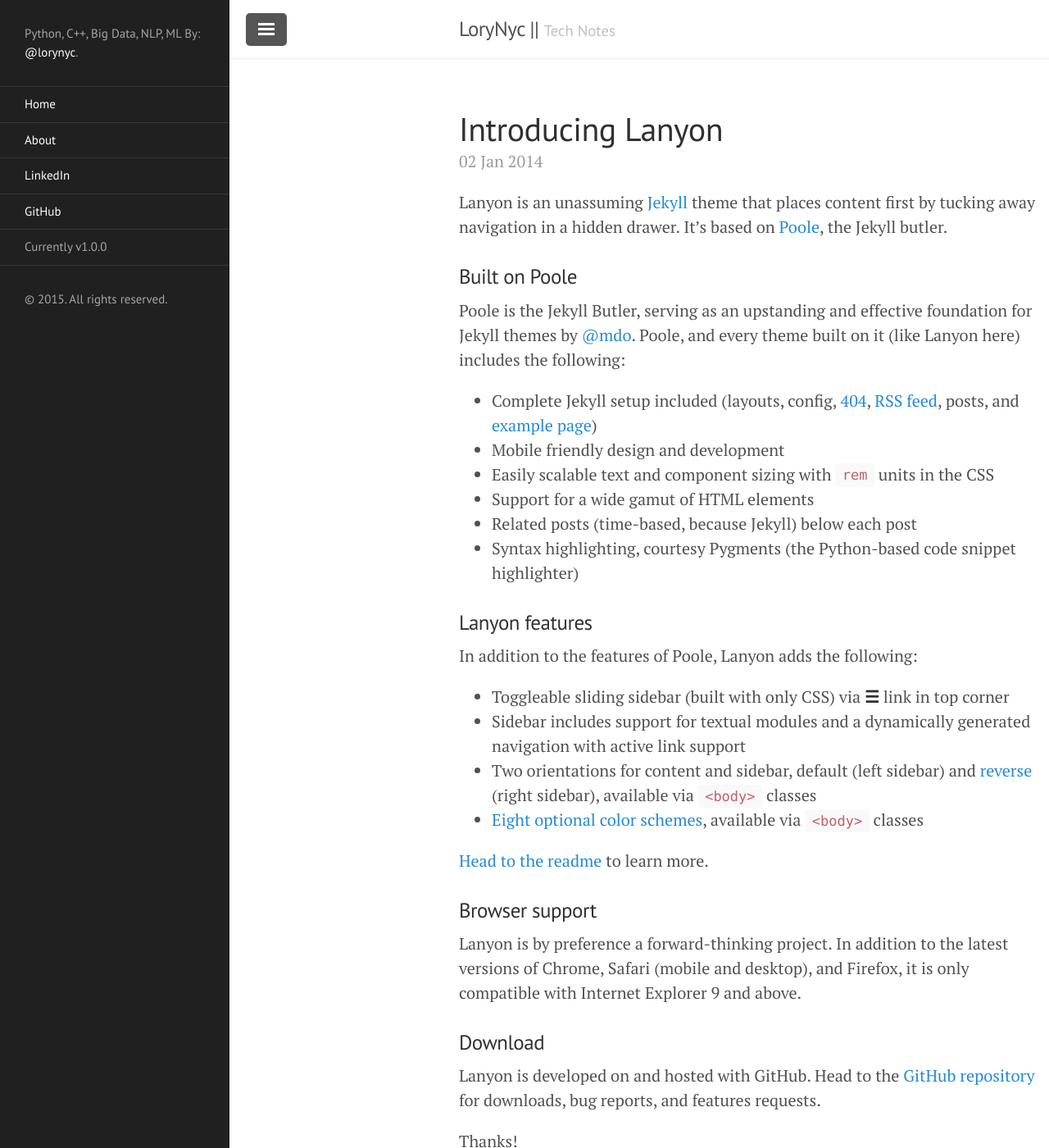
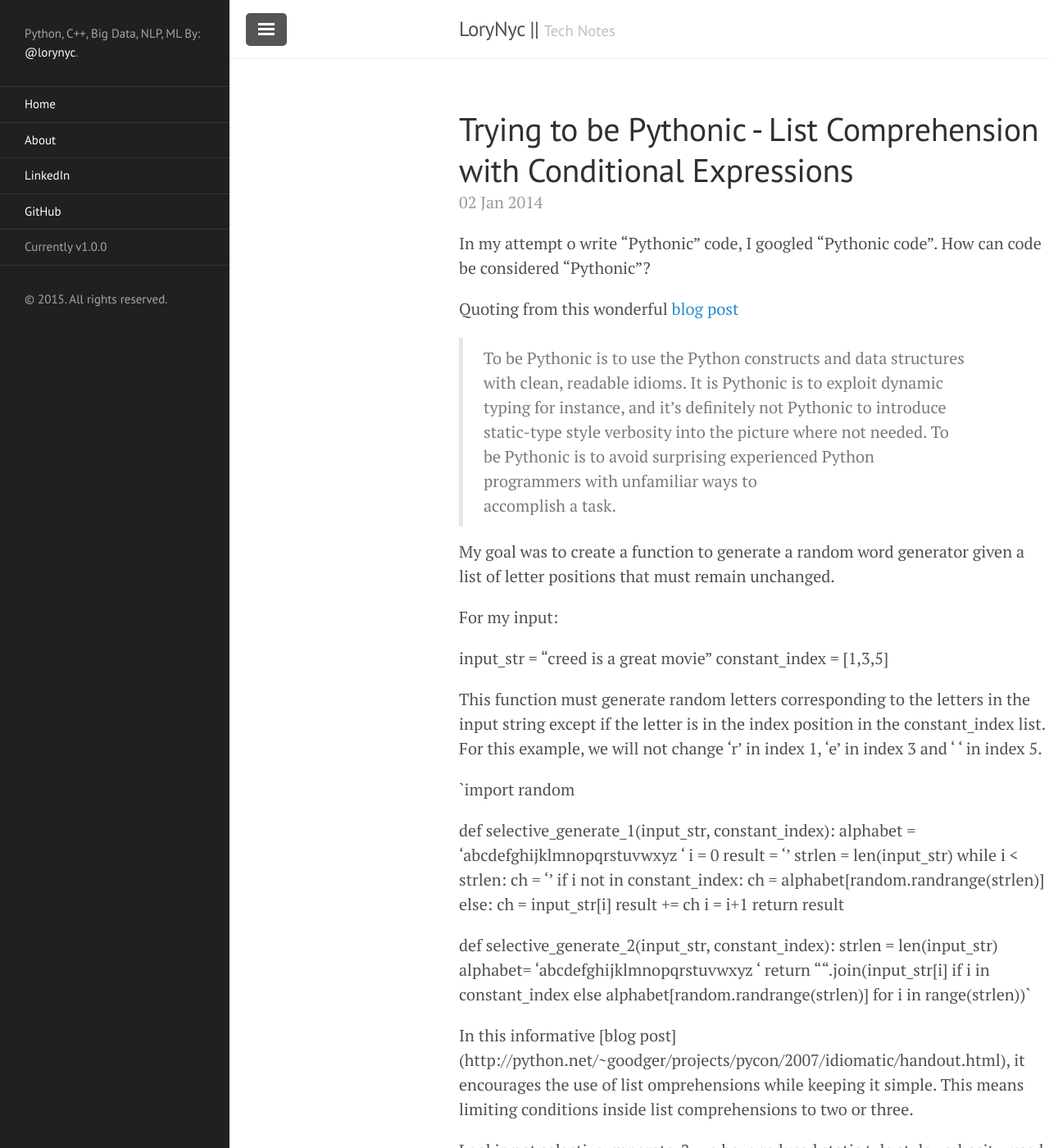
Before and after one commit to loryfelnunez/loryn808.github.io, a Jekyll site: the page built from _posts/2014-01-02-introducing-lanyon.md, in a window 1280 px wide and 1400 px high. Shown: the whole window at 82% size. Built offline with Jekyll 4.4.1, drawn with Linux system fonts in a browser that asks for light colours; some of the changed text lies outside the part shown.

Commit message:
Update 2014-01-02-introducing-lanyon.md

```diff
--- a/_posts/2014-01-02-introducing-lanyon.md
+++ b/_posts/2014-01-02-introducing-lanyon.md
@@ -1,38 +1,53 @@
 ---
 layout: post
-title: Introducing Lanyon
+title: Trying to be Pythonic - List Comprehension with Conditional Expressions
 ---
 
-Lanyon is an unassuming [Jekyll](http://jekyllrb.com) theme that places content first by tucking away navigation in a hidden drawer. It's based on [Poole](http://getpoole.com), the Jekyll butler.
+In my attempt o write "Pythonic" code, I googled "Pythonic code".  How can code be considered "Pythonic"?
 
-### Built on Poole
+Quoting from this wonderful [blog post](http://blog.startifact.com/posts/older/what-is-pythonic.html)
 
-Poole is the Jekyll Butler, serving as an upstanding and effective foundation for Jekyll themes by [@mdo](https://twitter.com/mdo). Poole, and every theme built on it (like Lanyon here) includes the following:
+> To be Pythonic is to use the Python constructs and data structures with clean, readable idioms. It is Pythonic is to
+  exploit dynamic typing for instance, and it's definitely not Pythonic to introduce static-type style verbosity into the
+  picture where not needed. To be Pythonic is to avoid surprising experienced Python programmers with unfamiliar ways to
+  accomplish a task.
 
-* Complete Jekyll setup included (layouts, config, [404](/404), [RSS feed](/atom.xml), posts, and [example page](/about))
-* Mobile friendly design and development
-* Easily scalable text and component sizing with `rem` units in the CSS
-* Support for a wide gamut of HTML elements
-* Related posts (time-based, because Jekyll) below each post
-* Syntax highlighting, courtesy Pygments (the Python-based code snippet highlighter)
+My goal was to create a function to generate a random word generator given a list of letter positions that must remain unchanged.
 
-### Lanyon features
+For my input:
 
-In addition to the features of Poole, Lanyon adds the following:
+input_str = "creed is a great movie"
+constant_index = [1,3,5]
 
-* Toggleable sliding sidebar (built with only CSS) via **☰** link in top corner
-* Sidebar includes support for textual modules and a dynamically generated navigation with active link support
-* Two orientations for content and sidebar, default (left sidebar) and [reverse](https://github.com/poole/lanyon#reverse-layout) (right sidebar), available via `<body>` classes
-* [Eight optional color schemes](https://github.com/poole/lanyon#themes), available via `<body>` classes
+This function must generate random letters corresponding to the letters in the input string except if the letter is in the index position in the constant_index list.  For this example, we will not change 'r' in index 1, 'e' in index 3 and ' ' in index 5.
 
-[Head to the readme](https://github.com/poole/lanyon#readme) to learn more.
+  `import random
 
-### Browser support
+  def selective_generate_1(input_str, constant_index):
+      alphabet = 'abcdefghijklmnopqrstuvwxyz '
+      i = 0
+      result = ''
+      strlen = len(input_str)
+      while i < strlen:
+        ch = ''
+          if i not in constant_index:
+            ch = alphabet[random.randrange(strlen)]
+          else:
+            ch = input_str[i]
+          result += ch
+          i = i+1
+      return result
 
-Lanyon is by preference a forward-thinking project. In addition to the latest versions of Chrome, Safari (mobile and desktop), and Firefox, it is only compatible with Internet Explorer 9 and above.
+  def selective_generate_2(input_str, constant_index):
+      strlen = len(input_str)
+      alphabet= 'abcdefghijklmnopqrstuvwxyz '
+      return "".join(input_str[i] if i in constant_index else alphabet[random.randrange(strlen)] for i in range(strlen))`
 
-### Download
+In this informative [blog post] (http://python.net/~goodger/projects/pycon/2007/idiomatic/handout.html), it encourages the use of list omprehensions while keeping it simple.  This means limiting conditions inside list comprehensions to two or three.
 
-Lanyon is developed on and hosted with GitHub. Head to the <a href="https://github.com/poole/lanyon">GitHub repository</a> for downloads, bug reports, and features requests.
+Looking at selective_generate_2, we have reduced static tyle style verbosity, used ternary operators with a list comprehension, used range,  and used join for string concatenation.  The downside is that we might be sacrificing a little readability with everything in one line. We should be mindful in the order we right one-liners like this.
 
-Thanks!
+*We start with the individual element we want to process:* for i in range(strlen)
+*Then we evaluate the ternary conditional operator:* if i in constant_index else alphabet[random.randrange(strlen)]
+*Then we get the result and the result for each individual element are placed in a list:* input_str[i] or alphabet[random.randrange(strlen)]
+*Then we join the elements in a list as a string:* "".join(...)
```
